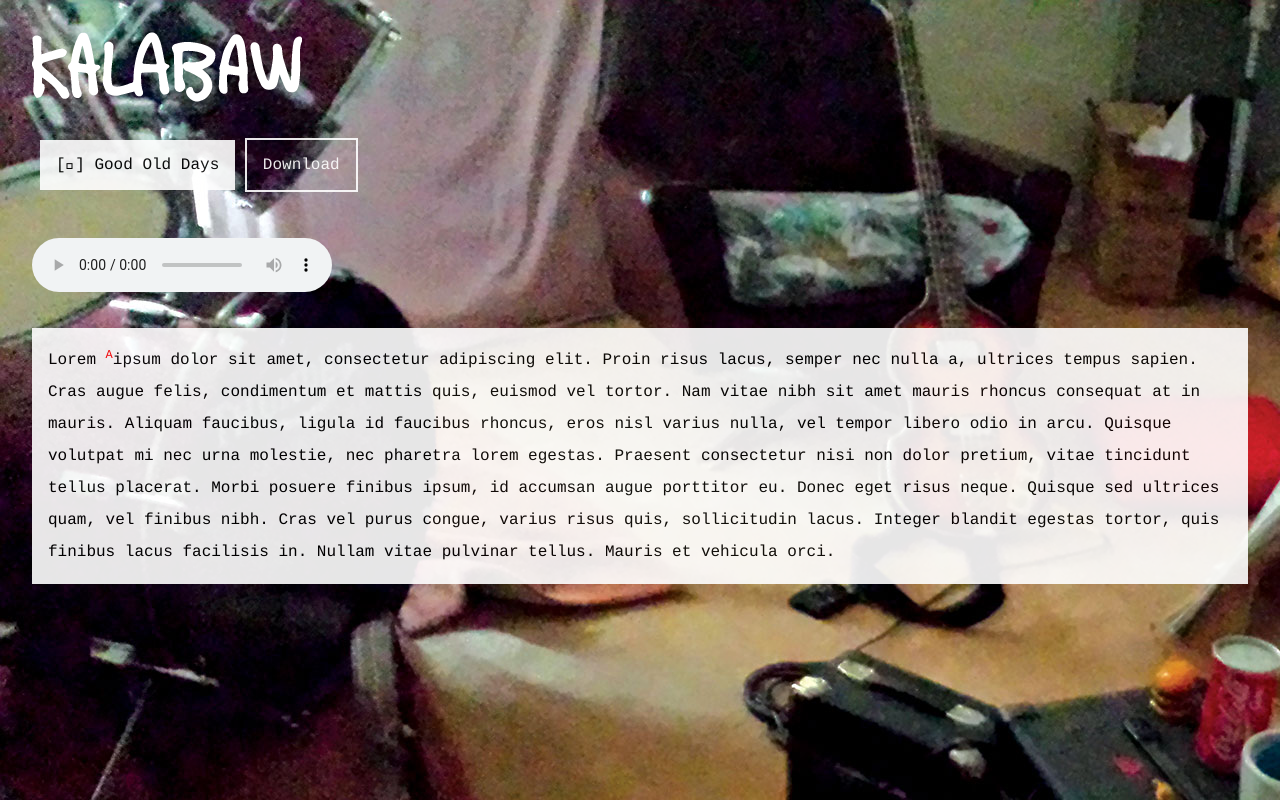
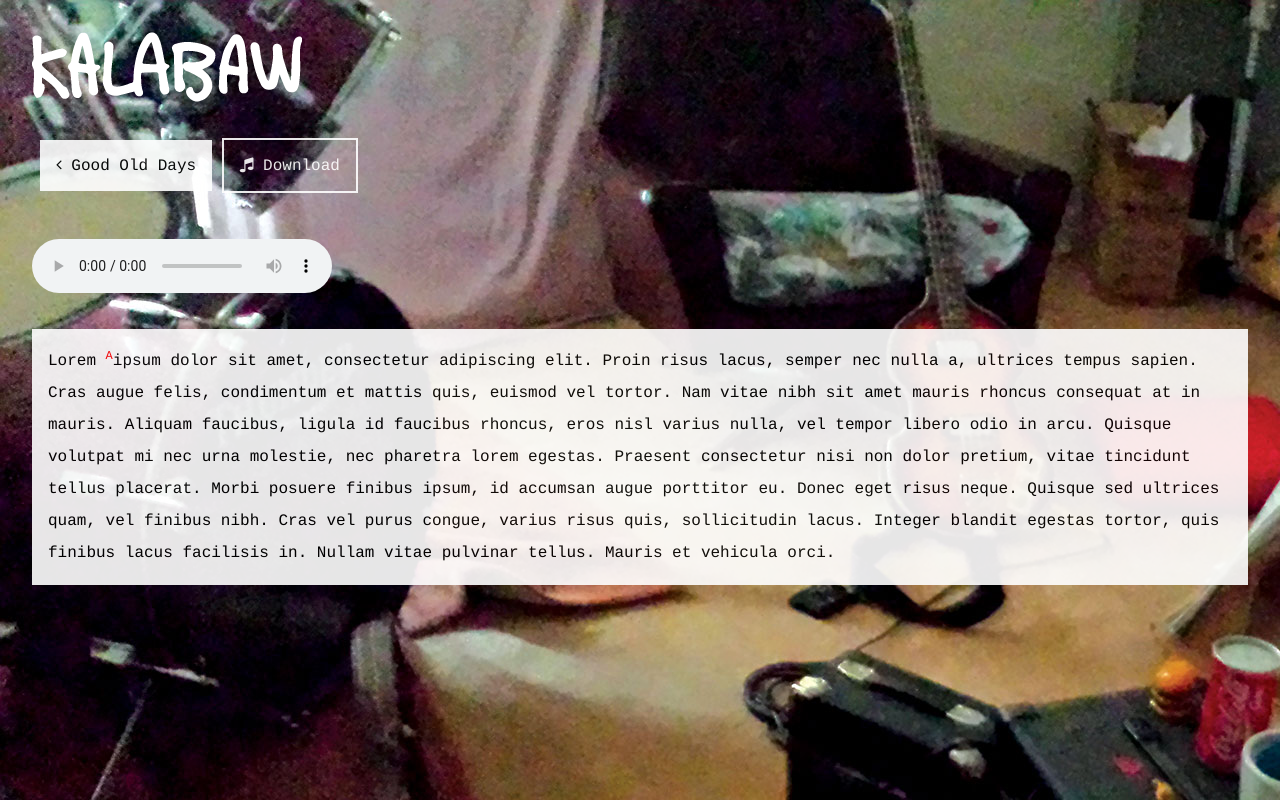
Before and after one commit to pauloHernando/kalabaw-website, a plain HTML site: page tracks/goodOldDays.html in a window 1280 px wide. Drawn offline with Linux system fonts and the light colour scheme; files whose address does not match are found by name.

Commit message:
ignore screen folder. add font awesome css

```diff
--- a/tracks/goodOldDays.html
+++ b/tracks/goodOldDays.html
@@ -7,7 +7,7 @@
     <meta name="viewport" content="width=device-width, initial-scale=1">
     <!--APPLIES A STYLE SHIT THAT MAKES IT EASIER TO WORK WITH REMOVES UNWANTED SPACING-->
     <!-- LINK FOR FONTAWESOME CSS ONLINE -->
-    <link href="//maxcdn.bootstrapcdn.com/font-awesome/4.2.0/css/font-awesome.min.css" rel="stylesheet">
+    <link href="http://maxcdn.bootstrapcdn.com/font-awesome/4.2.0/css/font-awesome.min.css" rel="stylesheet">
     <!-- LINK FOR FONTAWESOME LOCALLY -->
     <link rel="stylesheet" href="../vendor/font-awesome.min.css">
     <link rel="stylesheet" href="vendor/normalize.css">
@@ -19,8 +19,8 @@
     <img src="../images/logo.png" alt="kalabaw" class="site-logo">
 
     <ul class="tracks-menu">
-      <li class="track-title button"><a href="#" class="tracks-link">[&#xf190;] Good Old Days</a></li>
-      <li class="download-button"><a href="#" class="download-link">Download</a></li>
+      <li class="track-title button"><a href="../index.html" class="tracks-link"><i class="fa fa-angle-left"></i> Good Old Days</a></li>
+      <li class="download-button"><a href="#" class="download-link"><i class="fa fa-music"></i> Download</a></li>
     </ul>
 
     <audio src="#" controls class="track-player">
```
Also changed, not shown: 1 other file.
